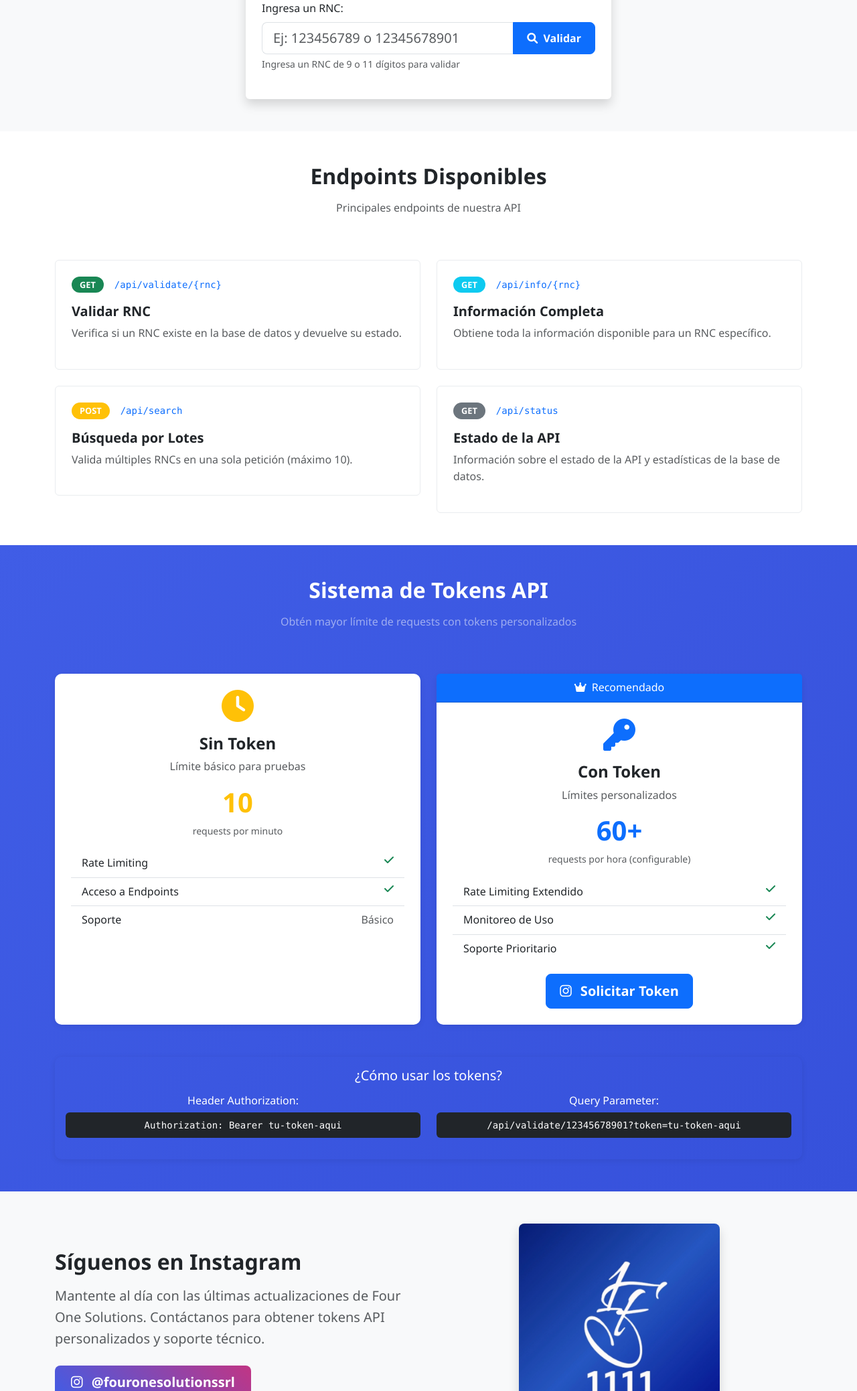
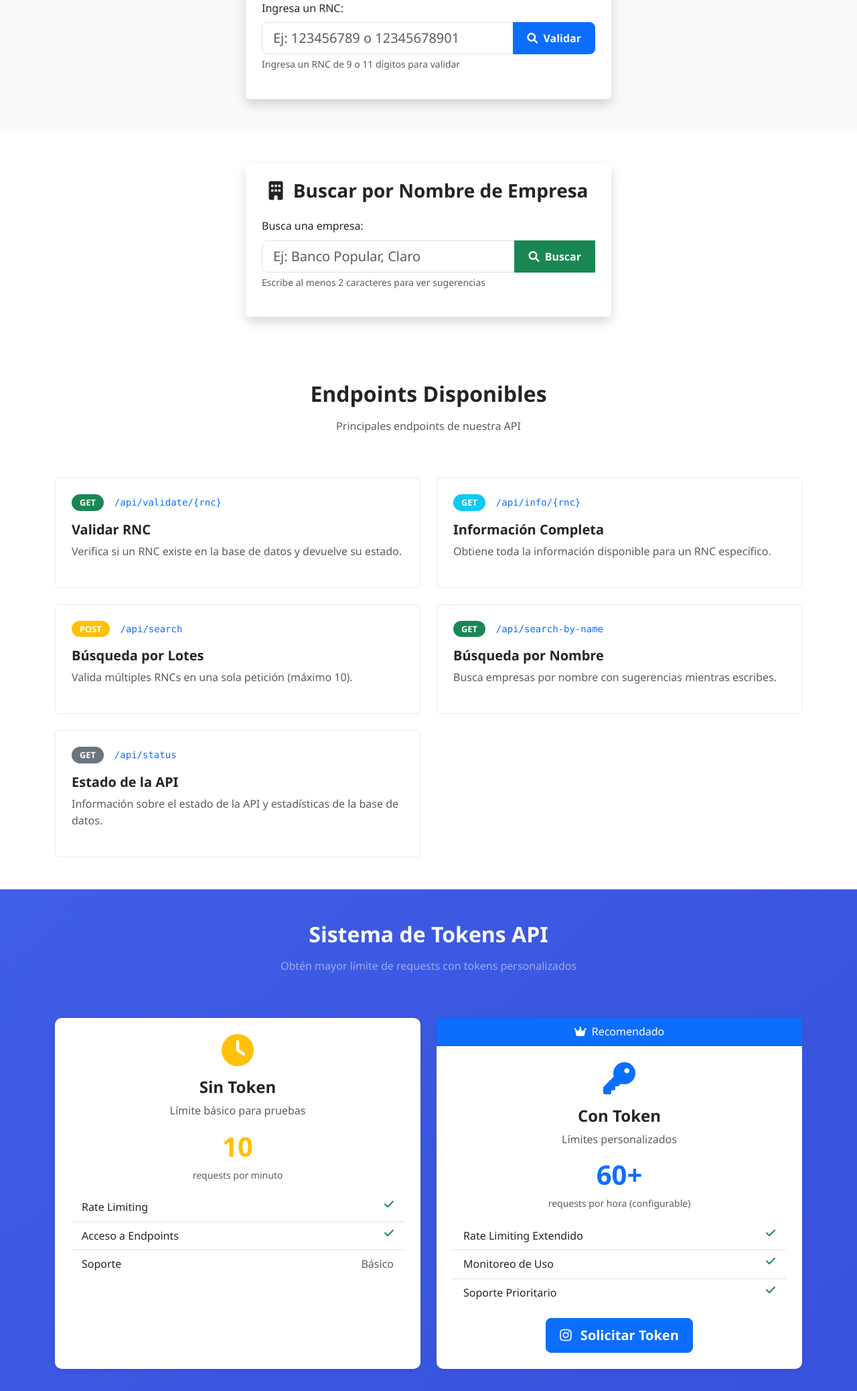
Before and after one commit to fouronesys/FourOneRncValidator, a Flask app: page / in a window 1280 px wide. Shown: the part 1185-3262 px from the top of the page at 67% size. Run offline with Flask 3, Linux system fonts and the light colour scheme.

Commit message:
Add company name search feature with real-time suggestions
Implements `/api/search-by-name` endpoint with autocomplete, debouncing, keyboard navigation and styling using PostgreSQL ILIKE.

Replit-Commit-Author: Agent
Replit-Commit-Session-Id: e5fc5853-c26b-4337-8680-e724bcd5d57c
Replit-Commit-Screenshot-Url: https://storage.googleapis.com/screenshot-production-us-central1/67f12c83-be7c-4fa5-9d8f-72506e3c3e01/e5fc5853-c26b-4337-8680-e724bcd5d57c/SpQlEXB

```diff
--- a/static/js/main.js
+++ b/static/js/main.js
@@ -3,6 +3,7 @@
 document.addEventListener('DOMContentLoaded', function() {
     // Initialize components
     initRNCValidator();
+    initNameSearch();
     initSmoothScrolling();
     initTooltips();
 });
@@ -41,6 +42,293 @@ function initRNCValidator() {
 
         validateRNC(rnc);
     });
+}
+
+function initNameSearch() {
+    const nameInput = document.getElementById('name-input');
+    const nameForm = document.getElementById('name-search-form');
+    const suggestionsDropdown = document.getElementById('suggestions-dropdown');
+
+    if (!nameInput || !nameForm) return;
+
+    let searchTimeout;
+    let currentQuery = '';
+
+    // Handle input changes for autocomplete
+    nameInput.addEventListener('input', function(e) {
+        const query = e.target.value.trim();
+        currentQuery = query;
+
+        // Clear existing timeout
+        if (searchTimeout) {
+            clearTimeout(searchTimeout);
+        }
+
+        // Hide suggestions if query is too short
+        if (query.length < 2) {
+            hideSuggestions();
+            return;
+        }
+
+        // Debounce the search
+        searchTimeout = setTimeout(() => {
+            if (currentQuery === query) { // Only search if query hasn't changed
+                searchByName(query, true); // true for autocomplete mode
+            }
+        }, 300);
+    });
+
+    // Handle form submission
+    nameForm.addEventListener('submit', function(e) {
+        e.preventDefault();
+        const query = nameInput.value.trim();
+
+        if (!query) {
+            showNameError('Por favor ingresa al menos 2 caracteres para buscar');
+            return;
+        }
+
+        if (query.length < 2) {
+            showNameError('La búsqueda debe tener al menos 2 caracteres');
+            return;
+        }
+
+        hideSuggestions();
+        searchByName(query, false); // false for full search mode
+    });
+
+    // Hide suggestions when clicking outside
+    document.addEventListener('click', function(e) {
+        if (!nameInput.contains(e.target) && !suggestionsDropdown.contains(e.target)) {
+            hideSuggestions();
+        }
+    });
+
+    // Handle keyboard navigation in suggestions
+    nameInput.addEventListener('keydown', function(e) {
+        const suggestions = suggestionsDropdown.querySelectorAll('.dropdown-item');
+        if (suggestions.length === 0) return;
+
+        let activeIndex = -1;
+        suggestions.forEach((item, index) => {
+            if (item.classList.contains('active')) {
+                activeIndex = index;
+            }
+        });
+
+        if (e.key === 'ArrowDown') {
+            e.preventDefault();
+            activeIndex = activeIndex < suggestions.length - 1 ? activeIndex + 1 : 0;
+        } else if (e.key === 'ArrowUp') {
+            e.preventDefault();
+            activeIndex = activeIndex > 0 ? activeIndex - 1 : suggestions.length - 1;
+        } else if (e.key === 'Enter' && activeIndex >= 0) {
+            e.preventDefault();
+            suggestions[activeIndex].click();
+            return;
+        } else if (e.key === 'Escape') {
+            hideSuggestions();
+            return;
+        }
+
+        // Update active state
+        suggestions.forEach((item, index) => {
+            item.classList.toggle('active', index === activeIndex);
+        });
+    });
+}
+
+function searchByName(query, isAutocomplete = false) {
+    const nameResults = document.getElementById('name-results');
+    const nameLoading = document.getElementById('name-loading');
+    const suggestionsDropdown = document.getElementById('suggestions-dropdown');
+
+    if (!isAutocomplete) {
+        // Show loading for full search
+        if (nameResults) nameResults.style.display = 'none';
+        if (nameLoading) nameLoading.style.display = 'block';
+    }
+
+    // Make API call
+    const limit = isAutocomplete ? 8 : 10;
+    fetch(`/api/search-by-name?q=${encodeURIComponent(query)}&limit=${limit}`)
+        .then(response => {
+            return response.json().then(data => {
+                return { status: response.status, data: data };
+            });
+        })
+        .then(result => {
+            if (!isAutocomplete) {
+                hideNameLoading();
+            }
+
+            if (result.status === 200 && result.data.suggestions && result.data.suggestions.length > 0) {
+                if (isAutocomplete) {
+                    showSuggestions(result.data.suggestions);
+                } else {
+                    showNameResults(result.data);
+                }
+            } else {
+                if (isAutocomplete) {
+                    hideSuggestions();
+                } else {
+                    showNameNotFound(result.data);
+                }
+            }
+        })
+        .catch(error => {
+            if (!isAutocomplete) {
+                hideNameLoading();
+            }
+            console.error('Name Search API Error:', error);
+            if (!isAutocomplete) {
+                showNameError('Error de conexión. Por favor intenta nuevamente.');
+            } else {
+                hideSuggestions();
+            }
+        });
+}
+
+function showSuggestions(suggestions) {
+    const suggestionsDropdown = document.getElementById('suggestions-dropdown');
+    if (!suggestionsDropdown) return;
+
+    let html = '';
+    suggestions.forEach(suggestion => {
+        html += `
+            <div class="dropdown-item" onclick="selectSuggestion('${escapeHtml(suggestion.nombre)}', '${suggestion.rnc}')">
+                <div class="fw-bold">${escapeHtml(suggestion.nombre)}</div>
+                <div class="text-muted small">
+                    RNC: ${suggestion.rnc}
+                    ${suggestion.estado ? `• ${escapeHtml(suggestion.estado)}` : ''}
+                </div>
+                ${suggestion.actividad_economica ? `<div class="text-muted small">${escapeHtml(suggestion.actividad_economica)}</div>` : ''}
+            </div>
+        `;
+    });
+
+    suggestionsDropdown.innerHTML = html;
+    suggestionsDropdown.classList.add('show');
+}
+
+function hideSuggestions() {
+    const suggestionsDropdown = document.getElementById('suggestions-dropdown');
+    if (suggestionsDropdown) {
+        suggestionsDropdown.classList.remove('show');
+        suggestionsDropdown.innerHTML = '';
+    }
+}
+
+function selectSuggestion(name, rnc) {
+    const nameInput = document.getElementById('name-input');
+    if (nameInput) {
+        nameInput.value = name;
+    }
+    hideSuggestions();
+
+    // Optionally, trigger a full search or show RNC details
+    searchByName(name, false);
+}
+
+function showNameResults(data) {
+    const nameResults = document.getElementById('name-results');
+    const alert = document.getElementById('name-result-alert');
+    const content = document.getElementById('name-result-content');
+
+    if (!nameResults || !alert || !content) return;
+
+    alert.className = 'alert alert-success';
+
+    let html = `
+        <div class="d-flex align-items-center mb-3">
+            <i class="fas fa-building fa-2x text-success me-3"></i>
+            <div>
+                <h5 class="mb-1">Búsqueda Exitosa</h5>
+                <p class="mb-0">Se encontraron ${data.total_found} empresa(s) que coinciden con "${data.query}"</p>
+            </div>
+        </div>
+    `;
+
+    if (data.suggestions && data.suggestions.length > 0) {
+        html += '<div class="mt-3">';
+        data.suggestions.forEach(company => {
+            html += `
+                <div class="card mb-2">
+                    <div class="card-body">
+                        <div class="row">
+                            <div class="col-md-8">
+                                <h6 class="card-title mb-1">${escapeHtml(company.nombre)}</h6>
+                                <p class="text-muted small mb-1">RNC: <strong>${company.rnc}</strong></p>
+                                ${company.estado ? `<span class="badge bg-${company.estado === 'ACTIVE' ? 'success' : 'warning'}">${escapeHtml(company.estado)}</span>` : ''}
+                            </div>
+                            <div class="col-md-4 text-end">
+                                <button class="btn btn-sm btn-outline-primary" onclick="validateRNC('${company.rnc}')">
+                                    <i class="fas fa-search me-1"></i>Ver Detalles
+                                </button>
+                            </div>
+                        </div>
+                        ${company.actividad_economica ? `<div class="mt-2"><small class="text-muted">${escapeHtml(company.actividad_economica)}</small></div>` : ''}
+                    </div>
+                </div>
+            `;
+        });
+        html += '</div>';
+    }
+
+    content.innerHTML = html;
+    nameResults.style.display = 'block';
+    nameResults.classList.add('fade-in');
+}
+
+function showNameNotFound(data) {
+    const nameResults = document.getElementById('name-results');
+    const alert = document.getElementById('name-result-alert');
+    const content = document.getElementById('name-result-content');
+
+    if (!nameResults || !alert || !content) return;
+
+    alert.className = 'alert alert-warning';
+    content.innerHTML = `
+        <div class="d-flex align-items-center">
+            <i class="fas fa-exclamation-triangle fa-2x text-warning me-3"></i>
+            <div>
+                <h5 class="mb-1">Sin Resultados</h5>
+                <p class="mb-0">${data.message || 'No se encontraron empresas que coincidan con tu búsqueda'}</p>
+            </div>
+        </div>
+    `;
+
+    nameResults.style.display = 'block';
+    nameResults.classList.add('fade-in');
+}
+
+function showNameError(message) {
+    const nameResults = document.getElementById('name-results');
+    const alert = document.getElementById('name-result-alert');
+    const content = document.getElementById('name-result-content');
+
+    if (!nameResults || !alert || !content) return;
+
+    alert.className = 'alert alert-danger';
+    content.innerHTML = `
+        <div class="d-flex align-items-center">
+            <i class="fas fa-times-circle fa-2x text-danger me-3"></i>
+            <div>
+                <h5 class="mb-1">Error</h5>
+                <p class="mb-0">${message}</p>
+            </div>
+        </div>
+    `;
+
+    nameResults.style.display = 'block';
+    nameResults.classList.add('fade-in');
+}
+
+function hideNameLoading() {
+    const nameLoading = document.getElementById('name-loading');
+    if (nameLoading) {
+        nameLoading.style.display = 'none';
+    }
 }
 
 function validateRNC(rnc) {
@@ -262,6 +550,15 @@ window.FourOneAPI = {
                 console.log('API status:', data);
                 return data;
             });
+    },
+
+    searchByName: function(query, limit = 10) {
+        return fetch(`/api/search-by-name?q=${encodeURIComponent(query)}&limit=${limit}`)
+            .then(response => response.json())
+            .then(data => {
+                console.log('Name search results:', data);
+                return data;
+            });
     }
 };
 
--- a/templates/index.html
+++ b/templates/index.html
@@ -192,6 +192,60 @@
         </div>
     </section>
 
+    <!-- Name Search Demo Section -->
+    <section class="py-5">
+        <div class="container">
+            <div class="row">
+                <div class="col-lg-6 mx-auto">
+                    <div class="demo-card bg-white p-4 rounded shadow">
+                        <h3 class="fw-bold mb-4 text-center">
+                            <i class="fas fa-building me-2"></i>
+                            Buscar por Nombre de Empresa
+                        </h3>
+                        <form id="name-search-form">
+                            <div class="mb-3">
+                                <label for="name-input" class="form-label">Busca una empresa:</label>
+                                <div class="input-group position-relative">
+                                    <input
+                                        type="text"
+                                        class="form-control form-control-lg"
+                                        id="name-input"
+                                        placeholder="Ej: Banco Popular, Claro"
+                                        autocomplete="off"
+                                    >
+                                    <button class="btn btn-success" type="submit">
+                                        <i class="fas fa-search me-1"></i>
+                                        Buscar
+                                    </button>
+                                    <!-- Dropdown for suggestions -->
+                                    <div id="suggestions-dropdown" class="dropdown-menu position-absolute w-100" style="top: 100%; z-index: 1000;">
+                                    </div>
+                                </div>
+                                <div class="form-text">
+                                    Escribe al menos 2 caracteres para ver sugerencias
+                                </div>
+                            </div>
+                        </form>
+
+                        <!-- Name Search Results -->
+                        <div id="name-results" class="mt-4" style="display: none;">
+                            <div class="alert" id="name-result-alert">
+                                <div id="name-result-content"></div>
+                            </div>
+                        </div>
+
+                        <!-- Name Search Loading -->
+                        <div id="name-loading" class="text-center mt-3" style="display: none;">
+                            <div class="spinner-border text-success" role="status">
+                                <span class="visually-hidden">Buscando...</span>
+                            </div>
+                        </div>
+                    </div>
+                </div>
+            </div>
+        </div>
+    </section>
+
     <!-- API Endpoints Preview -->
     <section class="py-5">
         <div class="container">
@@ -235,6 +289,18 @@
                         <h5 class="fw-bold">Búsqueda por Lotes</h5>
                         <p class="text-muted">
                             Valida múltiples RNCs en una sola petición (máximo 10).
+                        </p>
+                    </div>
+                </div>
+                <div class="col-md-6">
+                    <div class="endpoint-card p-4 border rounded">
+                        <div class="d-flex align-items-center mb-3">
+                            <span class="badge bg-success me-3">GET</span>
+                            <code class="text-primary">/api/search-by-name</code>
+                        </div>
+                        <h5 class="fw-bold">Búsqueda por Nombre</h5>
+                        <p class="text-muted">
+                            Busca empresas por nombre con sugerencias mientras escribes.
                         </p>
                     </div>
                 </div>
```
Also changed, not shown: api_routes.py (+44 -0 lines), replit.md (+10 -0 lines), rnc_service.py (+47 -0 lines), static/css/style.css (+69 -0 lines).
